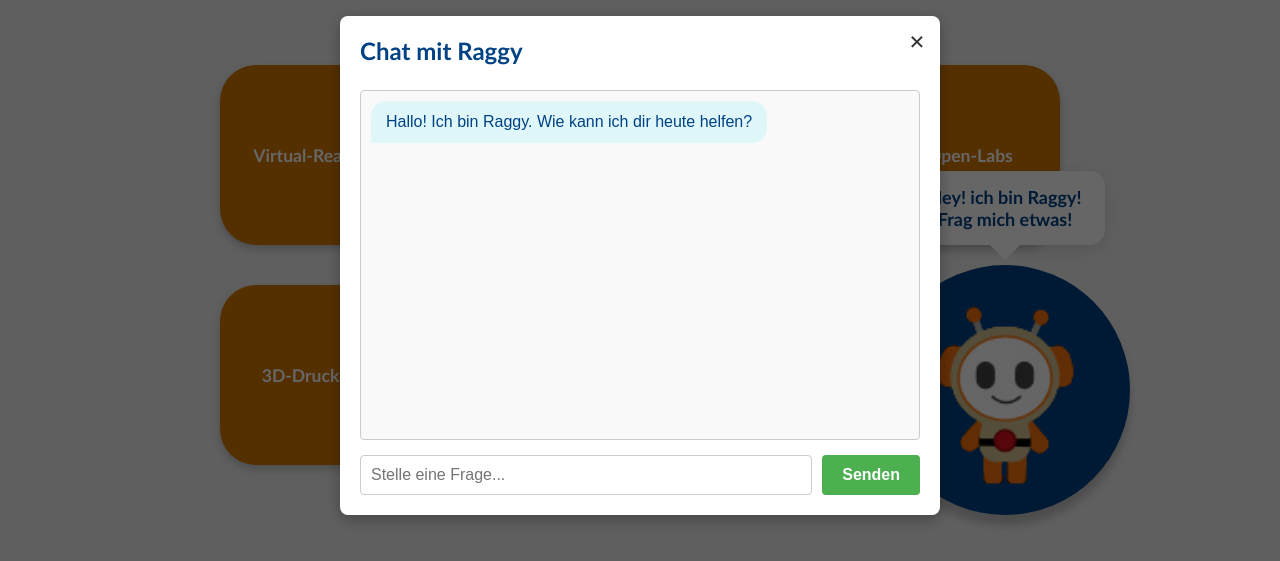
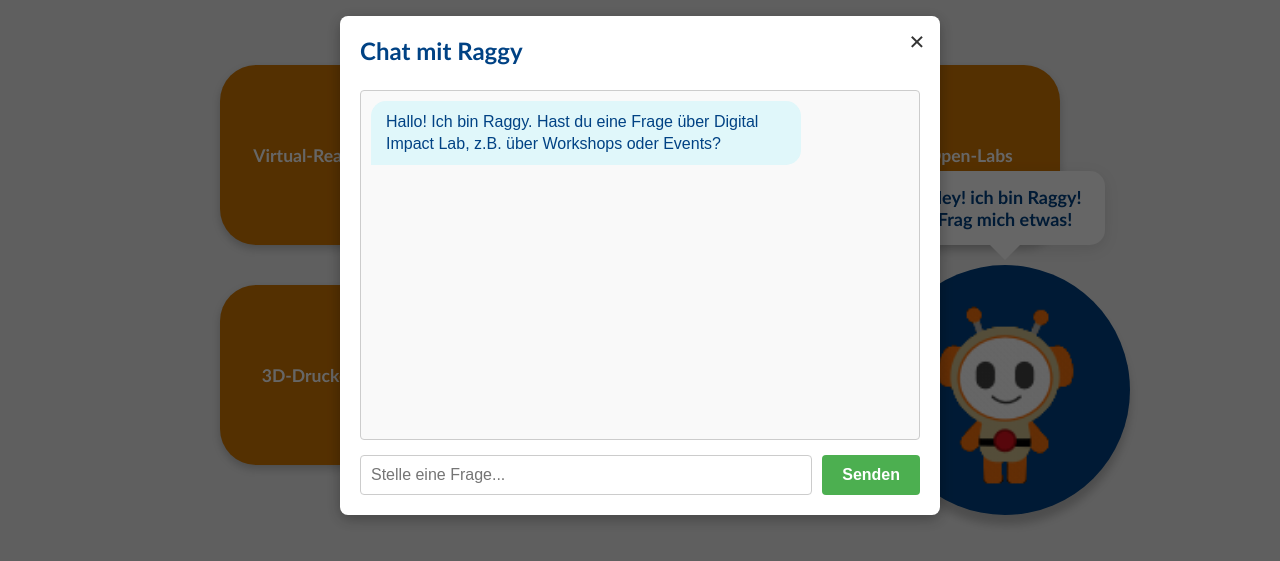
Before and after one commit to cptenkirk/Smart-Event-Manager, a plain HTML site: page index.html in a window 1280 px wide. Both pictures are taken after a click on the picture 1005 px from the left and 525 px from the top of the page. Shown: the part 135-696 px from the top of the page. Drawn offline with Linux system fonts and the light colour scheme.

Commit message:
Update index.html

```diff
--- a/index.html
+++ b/index.html
@@ -55,7 +55,7 @@
             <h2>Chat mit Raggy</h2>
             <div id="chatBox" class="chat-box">
                 <div class="chat-message raggy">
-                    Hallo! Ich bin Raggy. Wie kann ich dir heute helfen?
+                    Hallo! Ich bin Raggy. Hast du eine Frage über Digital Impact Lab, z.B. über Workshops oder Events?
                 </div>
             </div>
             <div class="chat-input-area">
```
